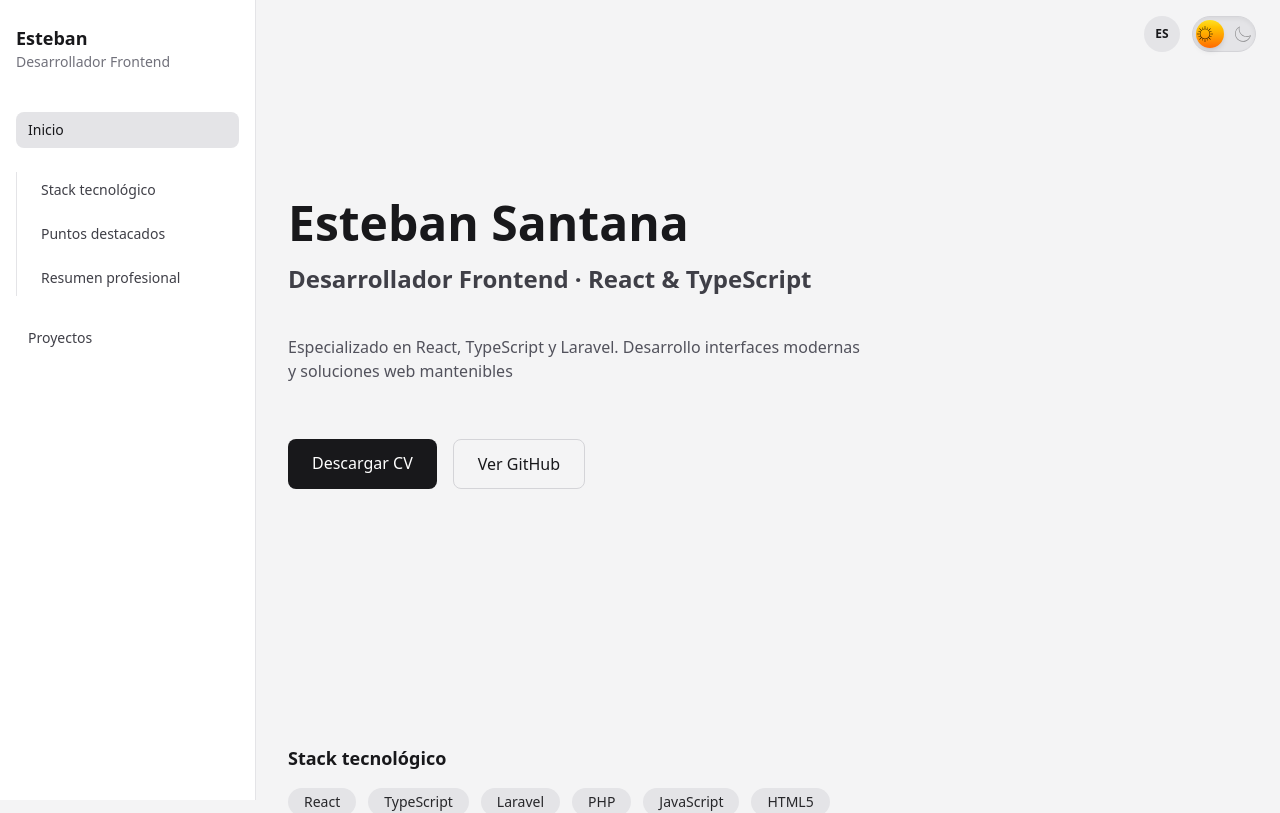
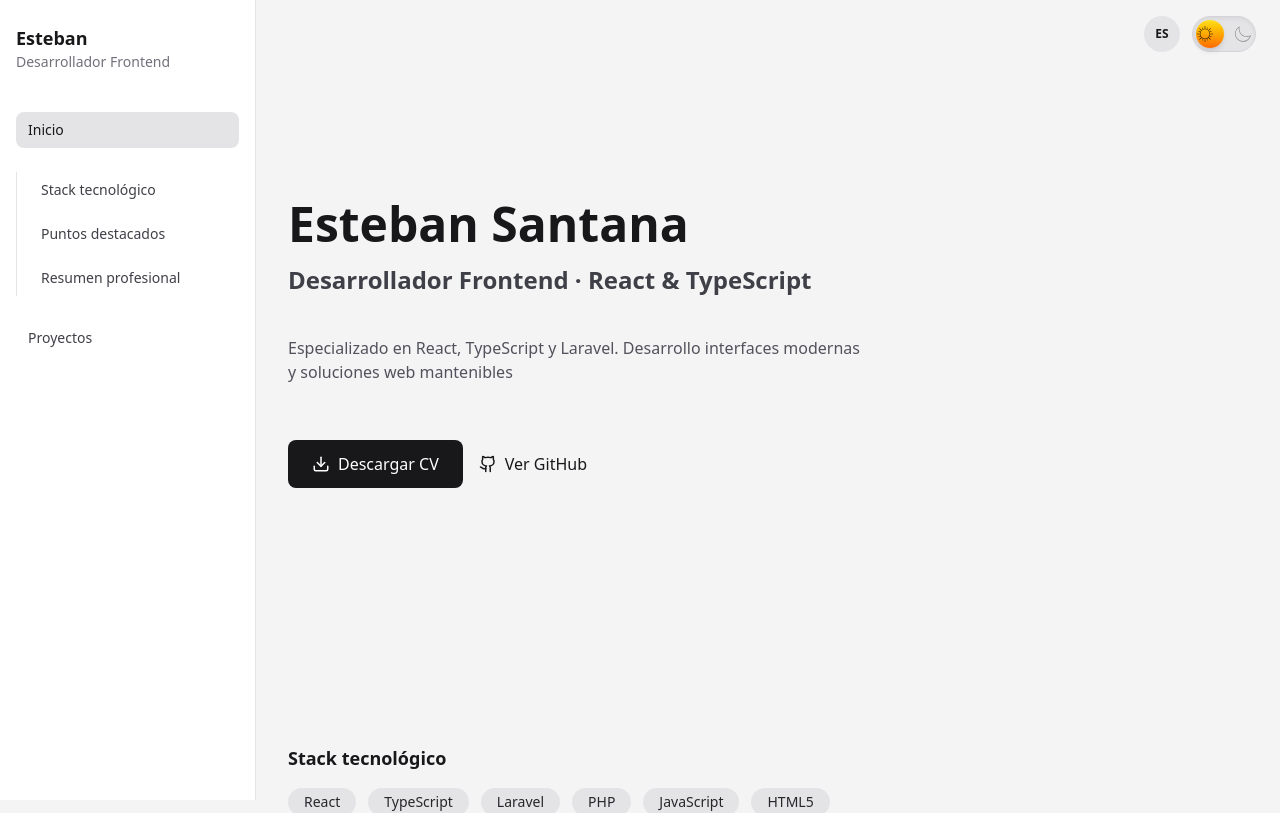
Before and after one commit to bsantanag95/proyecto_portafolio, a React (Vite) app: page / in a window 1280 px wide. Shown: the top 813 px of the page. Built offline with nearby package versions, Linux system fonts and the light colour scheme.

Commit message:
feat(hero): add download and github icons

```diff
--- /dev/null
+++ b/src/components/icons/GitHubIcon.tsx
@@ -0,0 +1,27 @@
+interface Props {
+  size?: number;
+  className?: string;
+}
+
+const GitHubIcon = ({ size = 20, className }: Props) => {
+  return (
+    <svg
+      xmlns="http://www.w3.org/2000/svg"
+      width={size}
+      height={size}
+      viewBox="0 0 24 24"
+      fill="none"
+      stroke="currentColor"
+      strokeWidth="2"
+      strokeLinecap="round"
+      strokeLinejoin="round"
+      className={className}
+      aria-hidden="true"
+    >
+      <path d="M15 22v-4a4.8 4.8 0 0 0-1-3.5c3 0 6-2 6-5.5.08-1.25-.27-2.48-1-3.5.28-1.15.28-2.35 0-3.5 0 0-1 0-3 1.5-2.64-.5-5.36-.5-8 0C6 2 5 2 5 2c-.3 1.15-.3 2.35 0 3.5A5.403 5.403 0 0 0 4 9c0 3.5 3 5.5 6 5.5-.39.49-.68 1.05-.85 1.65-.17.6-.22 1.23-.15 1.85v4" />
+      <path d="M9 18c-4.51 2-5-2-7-2" />
+    </svg>
+  );
+};
+
+export default GitHubIcon;
--- a/src/pages/Home/Hero.tsx
+++ b/src/pages/Home/Hero.tsx
@@ -1,4 +1,6 @@
 import { useLanguage } from "../../hooks/useLanguage";
+import { Download } from "lucide-react";
+import GitHubIcon from "../../components/icons/GitHubIcon";
 
 function Hero() {
   const { t } = useLanguage();
@@ -18,17 +20,20 @@
       </p>
 
       {/* CTA */}
-      <div className="mt-8 flex flex-col sm:flex-row gap-4">
+      <div className="mt-8 flex flex-wrap gap-4">
         <a
           href="/cv/Esteban_Santana_CV.pdf"
           download
           className="
-            rounded-lg px-6 py-3
-            bg-zinc-900 text-white
-            dark:bg-zinc-100 dark:text-zinc-900
-            hover:opacity-90 transition
-          "
+      inline-flex items-center gap-2
+      rounded-lg px-6 py-3
+      bg-zinc-900 text-white
+      dark:bg-zinc-100 dark:text-zinc-900
+      hover:opacity-90
+      transition
+    "
         >
+          <Download size={18} />
           {t.home.downloadCv}
         </a>
 
@@ -36,13 +41,9 @@
           href="https://github.com/tu-usuario"
           target="_blank"
           rel="noopener noreferrer"
-          className="
-            rounded-lg px-6 py-3
-            border border-zinc-300 dark:border-zinc-700
-            hover:bg-zinc-100 dark:hover:bg-zinc-800
-            transition
-          "
+          className="inline-flex items-center gap-2"
         >
+          <GitHubIcon size={18} />
           {t.home.viewGithub}
         </a>
       </div>
```
